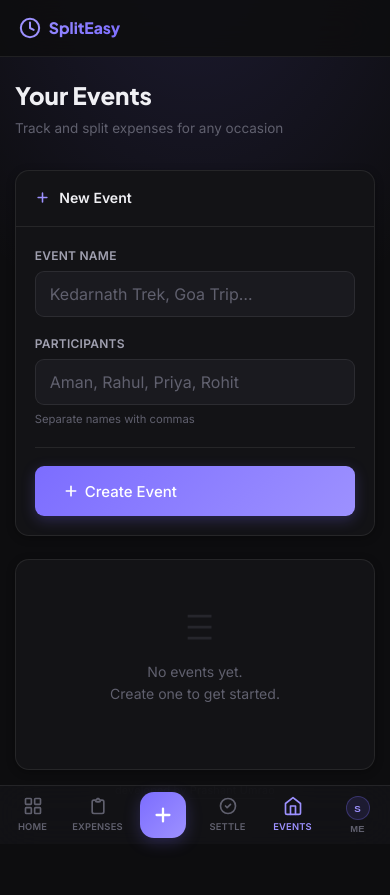
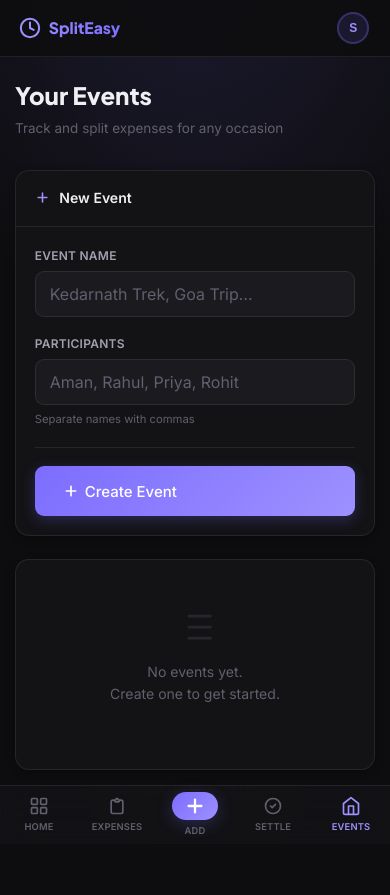
Before and after one commit to Pras2025/spliteasy, a Flask app: page / in a window 390 px wide. Run offline with Flask 3, Linux system fonts and the light colour scheme; a user stored in the database is signed in; data comes from the database, SQL or seed files in the repository.

Commit message:
Fix: profile/signout top-right on mobile, center + button

```diff
--- a/templates/base.html
+++ b/templates/base.html
@@ -118,7 +118,7 @@ nav.topnav{
 }
 .bnav-item svg{width:20px;height:20px}
 .bnav-item.active{color:var(--accent-2)}
-.bnav-add-wrap{flex:1;display:flex;align-items:center;justify-content:center}
+.bnav-add-center{flex:1;display:flex;flex-direction:column;align-items:center;justify-content:center;gap:3px}
 .bnav-add-btn{
   width:46px;height:46px;border-radius:14px;
   background:linear-gradient(135deg,var(--accent),var(--accent-2));
@@ -364,7 +364,9 @@ tbody tr:hover td{background:var(--bg-3)}
   .page-header-actions{justify-content:flex-end}
   .page{padding:1.25rem 1rem;padding-bottom:calc(1.25rem + 74px + var(--sab))}
   .checkbox-grid{grid-template-columns:repeat(2,1fr)}
-  nav.topnav .nav-links{display:none}
+  /* hide nav links but keep user avatar button visible */
+  nav.topnav .nav-links .nav-hide-mobile{display:none}
+  nav.topnav .nav-links a:not(.nav-hide-mobile){display:none}
   .bottom-nav{display:block}
 }
 @media(min-width:641px){
@@ -433,7 +435,7 @@ tbody tr:hover td{background:var(--bg-3)}
       <a href="/expenses" class="{% if request.path=='/expenses' %}active{% endif %}">Expenses</a>
       <a href="/settlement" class="{% if request.path=='/settlement' %}active{% endif %}">Settlement</a>
       {% endif %}
-      <a href="/" class="{% if request.path=='/' %}active{% endif %}">Events</a>
+      <a href="/" class="{% if request.path=='/' %}active{% endif %} nav-hide-mobile">Events</a>
       {% if current_user.is_authenticated %}
       <div class="user-menu" id="userMenu">
         <button class="user-btn" onclick="toggleUserMenu()" aria-label="Account menu">
@@ -473,10 +475,11 @@ tbody tr:hover td{background:var(--bg-3)}
       <svg fill="none" stroke="currentColor" stroke-width="2" stroke-linecap="round" stroke-linejoin="round" viewBox="0 0 24 24"><path d="M9 5H7a2 2 0 0 0-2 2v12a2 2 0 0 0 2 2h10a2 2 0 0 0 2-2V7a2 2 0 0 0-2-2h-2M9 5a2 2 0 0 0 2 2h2a2 2 0 0 0 2-2M9 5a2 2 0 0 0 2-2h2a2 2 0 0 0 2 2"/></svg>
       Expenses
     </a>
-    <a href="/add_expense" class="bnav-add-wrap">
+    <a href="/add_expense" class="bnav-item bnav-add-center">
       <div class="bnav-add-btn">
         <svg fill="none" stroke="currentColor" stroke-width="2.5" stroke-linecap="round" viewBox="0 0 24 24"><path d="M12 5v14M5 12h14"/></svg>
       </div>
+      <span style="font-size:.625rem;font-weight:600;letter-spacing:.02em;text-transform:uppercase;color:var(--ink-3)">Add</span>
     </a>
     <a href="/settlement" class="bnav-item {% if request.path=='/settlement' %}active{% endif %}">
       <svg fill="none" stroke="currentColor" stroke-width="2" stroke-linecap="round" stroke-linejoin="round" viewBox="0 0 24 24"><path d="M9 12l2 2 4-4m6 2a9 9 0 1 1-18 0 9 9 0 0 1 18 0z"/></svg>
@@ -486,16 +489,6 @@ tbody tr:hover td{background:var(--bg-3)}
       <svg fill="none" stroke="currentColor" stroke-width="2" stroke-linecap="round" stroke-linejoin="round" viewBox="0 0 24 24"><path d="M3 9l9-7 9 7v11a2 2 0 0 1-2 2H5a2 2 0 0 1-2-2z"/><polyline points="9 22 9 12 15 12 15 22"/></svg>
       Events
     </a>
-    {% if current_user.is_authenticated %}
-    <button class="bnav-item" onclick="openProfileSheet()" style="background:none;border:none;cursor:pointer;-webkit-tap-highlight-color:transparent">
-      {% if current_user.avatar %}
-      <img src="{{ current_user.avatar }}" style="width:24px;height:24px;border-radius:50%;object-fit:cover;border:1.5px solid var(--border-2)" referrerpolicy="no-referrer">
-      {% else %}
-      <span style="width:24px;height:24px;border-radius:50%;background:var(--accent-bg);color:var(--accent-2);display:flex;align-items:center;justify-content:center;font-size:.65rem;font-weight:700;border:1.5px solid rgba(124,109,255,.3)">{{ current_user.name[:1]|upper }}</span>
-      {% endif %}
-      <span style="font-size:.625rem;font-weight:600;letter-spacing:.02em;text-transform:uppercase;color:var(--ink-3);margin-top:1px">Me</span>
-    </button>
-    {% endif %}
   </div>
 </nav>
 
```
